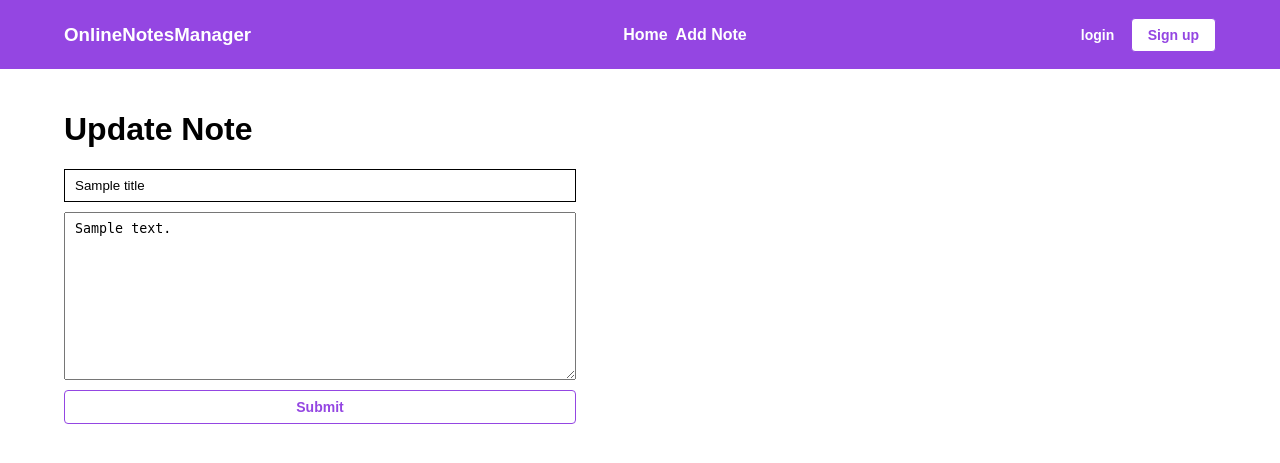
After one commit to Rana-Hamza-cyber/onlineNotesManager, a Flask app: template templates/updatenote.html in a window 1280 px wide. The commit adds this page. Shown: the top 463 px of the page. Run offline with Flask 3, Linux system fonts and the light colour scheme; the template is opened without the code that fills it: most values are stand-ins (such as "Sample title", 1, 10 or a date in 2020).

Commit message:
completed edit functionality

```diff
--- a/app.py
+++ b/app.py
@@ -1,6 +1,7 @@
 from flask import Flask, jsonify, render_template, request, redirect
 import sqlite3
 import os
+from urllib.parse import quote
 
 app = Flask(__name__)
 app.secret_key = os.urandom(24)
@@ -53,7 +54,56 @@ init_db()
 def dashboard():
 
     return render_template('dashboard.html')
-    # return redirect(f'/?title={title}&description={description}')
+
+@app.route('/updatenote', methods=['POST'])
+def update_note():
+    id = request.form.get('id')
+    title = request.form.get('title')
+    description = request.form.get('description')
+
+    db_path = get_db_path()
+    try:
+        connection = sqlite3.connect(db_path)
+        connection.row_factory = sqlite3.Row
+        cursor = connection.cursor()
+
+        cursor.execute("UPDATE NOTES SET title = ?, description = ? WHERE id = ?", (title, description, id))
+        connection.commit()
+        connection.close()
+
+        return redirect('/')
+    except Exception as e:
+        return jsonify({'status': 'error', 'message': str(e)})
+
+@app.route('/editnote')
+def edit_note():
+    id = request.args.get('id')
+    title = request.args.get('title')
+    description = request.args.get('description')
+    id = int(id)
+
+    return render_template('updatenote.html', id=id, title=title, description=description )
+
+@app.route('/findnote')
+def find_note():
+    note_id = request.args.get('id')
+    note_id = int(note_id)
+
+    db_path = get_db_path()
+
+    try:
+        connection = sqlite3.connect(db_path)
+        connection.row_factory = sqlite3.Row
+        cursor = connection.cursor()
+
+        cursor.execute("SELECT * FROM NOTES WHERE id = ?", (note_id,))
+        note = cursor.fetchone()
+        connection.commit()
+        connection.close()
+
+        return redirect(f"/editnote?id={note['id']}&title={quote(note['title'])}&description={quote(note['description'])}")
+    except Exception as e:
+        return jsonify({'status': 'error', 'message': str(e)})
 
 @app.route('/deletenote')
 def delete_note():
--- a/static/dashboard.css
+++ b/static/dashboard.css
@@ -201,3 +201,7 @@ body{
     color: white;
     border: 1px solid white;
 }
+
+.id{
+    display: none;
+}
--- a/templates/login.html
+++ b/templates/login.html
@@ -17,5 +17,7 @@
         </form>
         <p>Don't have an account? <a href="/registration">Create account</a></p>
     </main>
+
+    <script src="{{ url_for('static', filename='notes.js') }}"></script>
 </body>
 </html>
--- /dev/null
+++ b/templates/updatenote.html
@@ -0,0 +1,43 @@
+<!DOCTYPE html>
+<html lang="en">
+
+<head>
+    <meta charset="UTF-8">
+    <meta name="viewport" content="width=device-width, initial-scale=1.0">
+    <link rel="stylesheet" href="{{ url_for('static', filename='dashboard.css') }}">
+    <title>Add Note</title>
+</head>
+
+<body>
+    <div class="bg">
+        <div class="navbar" id="navbar">
+            <h3>OnlineNotesManager</h3>
+            <ul class="menu">
+                <li class="menu-item"><a href="/">Home</a></li>
+                <li class="menu-item"><a href="/note">Add Note</a></li>
+            </ul>
+            <div>
+                <a href="/login"><button class="login">login</button></a>
+                <a href="/registration"><button class="signup">Sign up</button></a>
+            </div>
+        </div>
+        <div class="body" id="body">
+            <div class="title">
+                <h1>Update Note</h1>
+            </div>
+
+            <div class="notes-template">
+                <form action="/updatenote" method="POST" class="item-template">
+                    <input type="hidden" class="id" name='id' value="{{id}}">
+                    <input type="text" placeholder="Title" name="title" id="title" value="{{title}}" required>
+                    <textarea name="description" id="description" placeholder="Message" rows="10" required>{{description}}</textarea>
+                    <button type="submit">Submit</button>
+                </form>
+            </div>
+        </div>
+    </div>
+
+    <script src="{{ url_for('static', filename='addnote.js') }}"></script>
+</body>
+
+</html>
```
Also changed, not shown: static/notes.js (+55 -9 lines), Notes.db.
